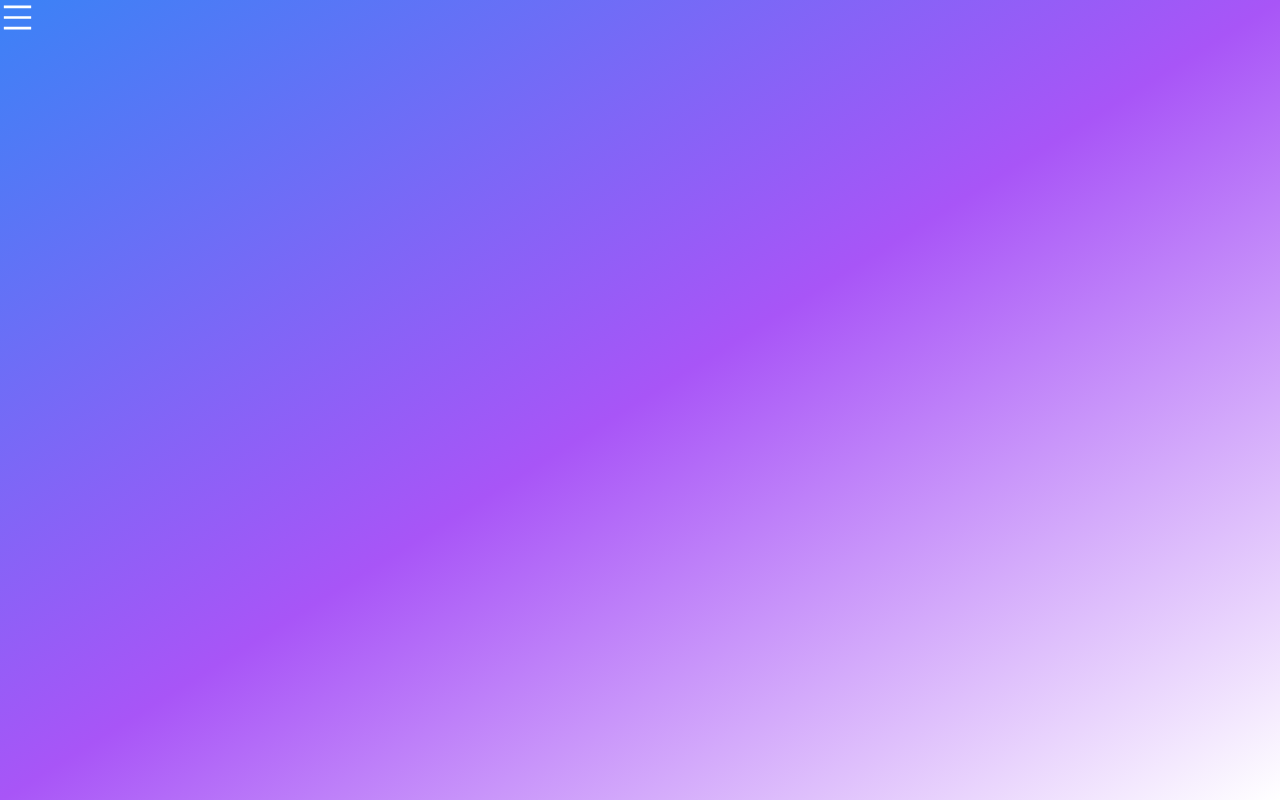
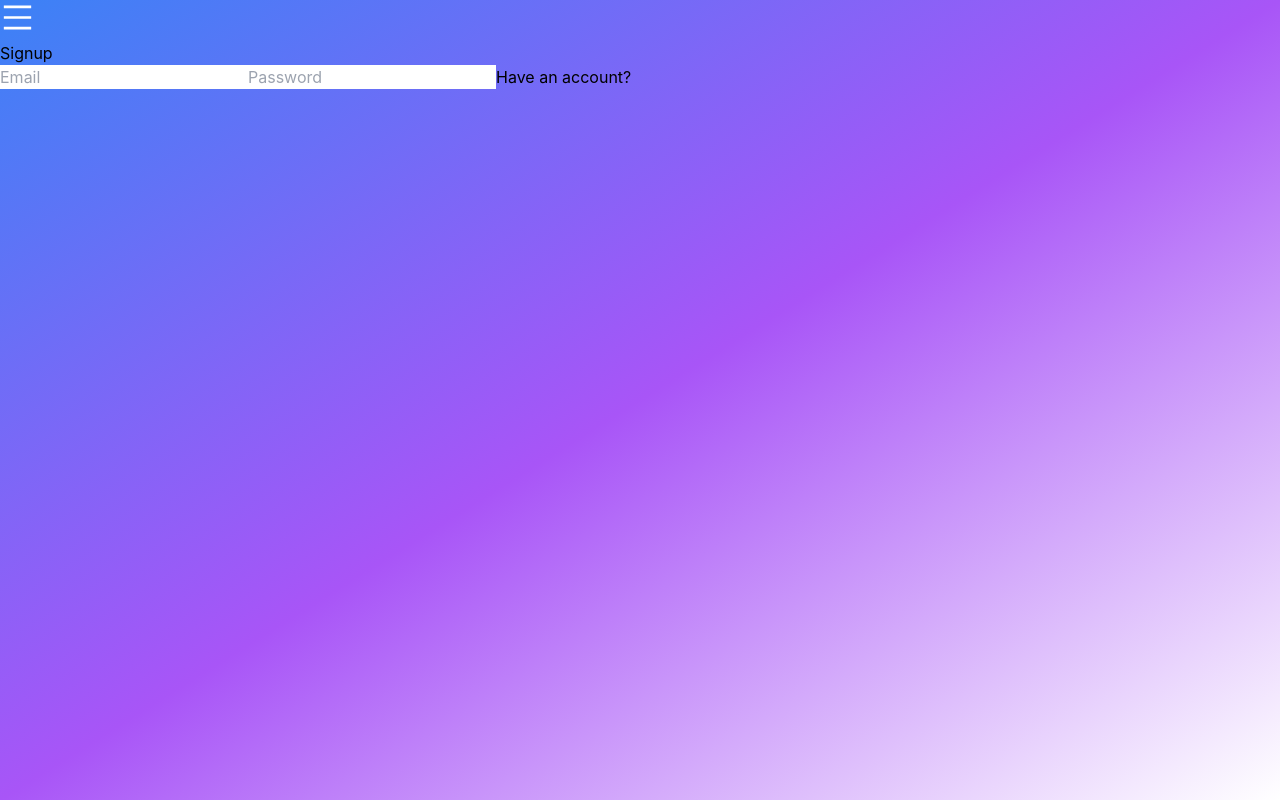
Before and after one commit to cwongah/taskmaster, a React (Create React App) app: page /signup in a window 1280 px wide. Built offline with nearby package versions, Linux system fonts and the light colour scheme.

Commit message:
added sign up

```diff
--- a/src/App.js
+++ b/src/App.js
@@ -5,6 +5,10 @@ import Sidebar from './pages/Sidebar';
 import Login from './pages/Login';
 import Navbar from "./pages/Navbar";
 import Dashboard from "./pages/Dashboard";
+import Projects from "./pages/Projects";
+import Tasks from "./pages/Tasks";
+import Calender from "./pages/Calender";
+import Signup from "./pages/Signup";
 
 function App() {
   const [toggleSidebar, setToggleSidebar] = useState(false)
@@ -17,6 +21,10 @@ function App() {
         <Routes>
           <Route path='/' element={<Dashboard />} />
           <Route path="/login" element={<Login />} />
+          <Route path="/projects" element={<Projects />} />
+          <Route path="/tasks" element={<Tasks />} />
+          <Route path="/calender" element={<Calender />} />
+          <Route path="/signup" element={<Signup />} />
         </Routes>
       </Router>
     </div>
--- /dev/null
+++ b/src/pages/Calender.js
@@ -0,0 +1,11 @@
+import React from "react"
+
+function Calender(){
+    return(
+        <div>
+            Calender
+        </div>
+    )
+}
+
+export default Calender
--- a/src/pages/Login.js
+++ b/src/pages/Login.js
@@ -18,7 +18,12 @@ function Login(){
     return(
         <div>
             <p>Sign in with google to continue</p>
-            <button onClick={signInWithGoogle}>Sign in with Google</button>
+            <button onClick={signInWithGoogle}>
+                Sign in with Google
+            </button>
+            <button onClick={()=>navigate('/signup')}>
+                Sign up
+            </button>
         </div>
     )
 }
--- /dev/null
+++ b/src/pages/Projects.js
@@ -0,0 +1,11 @@
+import React from "react"
+
+function Projects(){
+    return(
+        <div>
+            Projects
+        </div>
+    )
+}
+
+export default Projects
--- a/src/pages/Sidebar.js
+++ b/src/pages/Sidebar.js
@@ -27,10 +27,10 @@ function Sidebar ({toggleSidebar, setToggleSidebar}){
                     user info
                 </div>
                 <div className="flex flex-col items-start">
-                    <button onClick={() => console.log("click")}>
+                    <button onClick={() => navigate("/")}>
                         Dashboard
                     </button>
-                    <button>
+                    <button onClick={() => navigate("/projects")}>
                         Projects
                     </button>
                     <button>
@@ -39,8 +39,8 @@ function Sidebar ({toggleSidebar, setToggleSidebar}){
                     <button>
                         Calender
                     </button>
-                    <button>
-                        <button onClick={signUserOut}>Logout</button>
+                    <button onClick={signUserOut}>
+                        Logout
                     </button>
                 </div>
             </div>
--- /dev/null
+++ b/src/pages/Signup.js
@@ -0,0 +1,37 @@
+import React, { useState } from 'react'
+import { useNavigate } from 'react-router-dom'
+
+function Signup(){
+    const [newEmail, setNewEmail] = useState('')
+    const [newPw, setNewPw] = useState('')
+    const navigate = useNavigate()
+    console.log(newPw)
+    console.log(newEmail)
+
+    return(
+        <div>
+            <div>
+                Signup
+            </div>
+            <input
+                id="email"
+                type='text'
+                placeholder='Email'
+                value={newEmail}
+                onChange={(e)=>setNewEmail(e.target.value)}
+            />
+            <input
+                id='password'
+                type='password'
+                placeholder='Password'
+                value={newPw}
+                onChange={(e)=>setNewPw(e.target.value)}
+            />
+            <button onClick={()=>navigate('/login')}>
+                Have an account?
+            </button>
+        </div>
+    )
+}
+
+export default Signup
--- /dev/null
+++ b/src/pages/Tasks.js
@@ -0,0 +1,11 @@
+import React from "react"
+
+function Tasks(){
+    return(
+        <div>
+            tasks
+        </div>
+    )
+}
+
+export default Tasks
```
